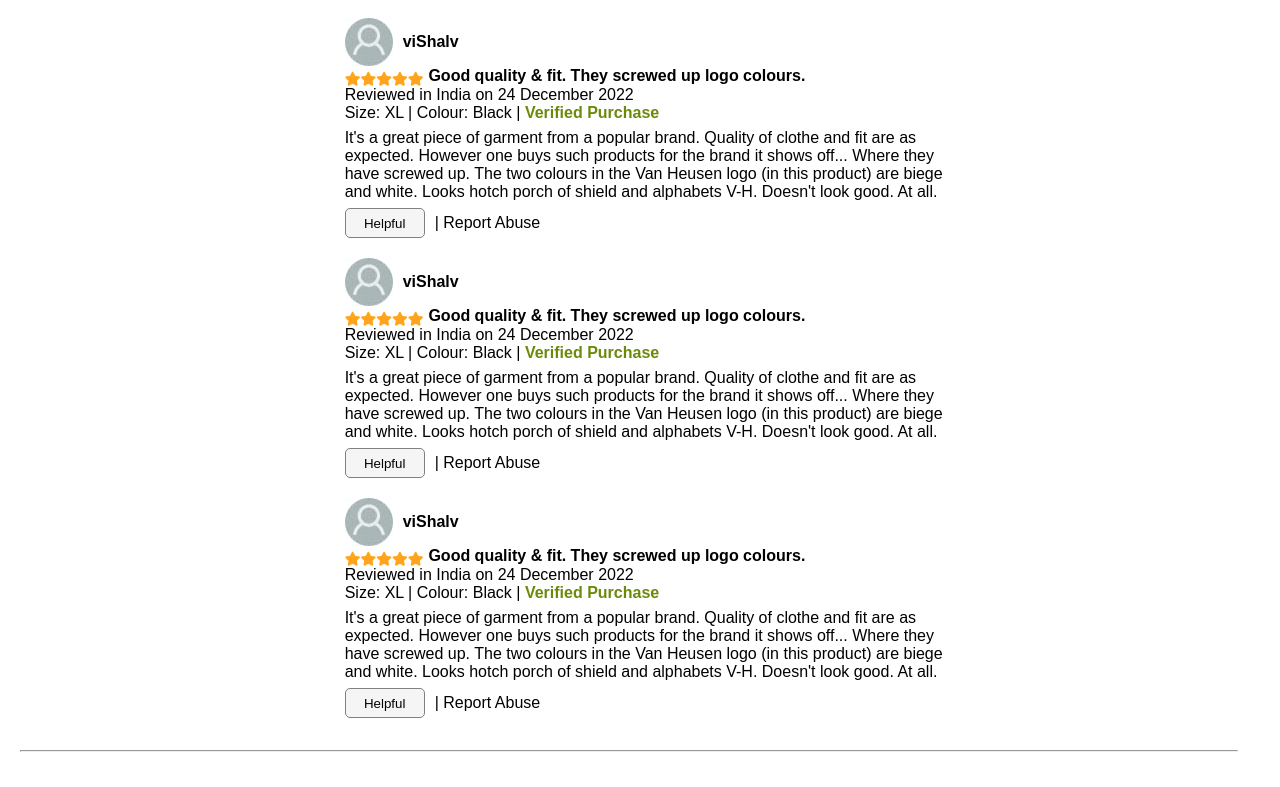
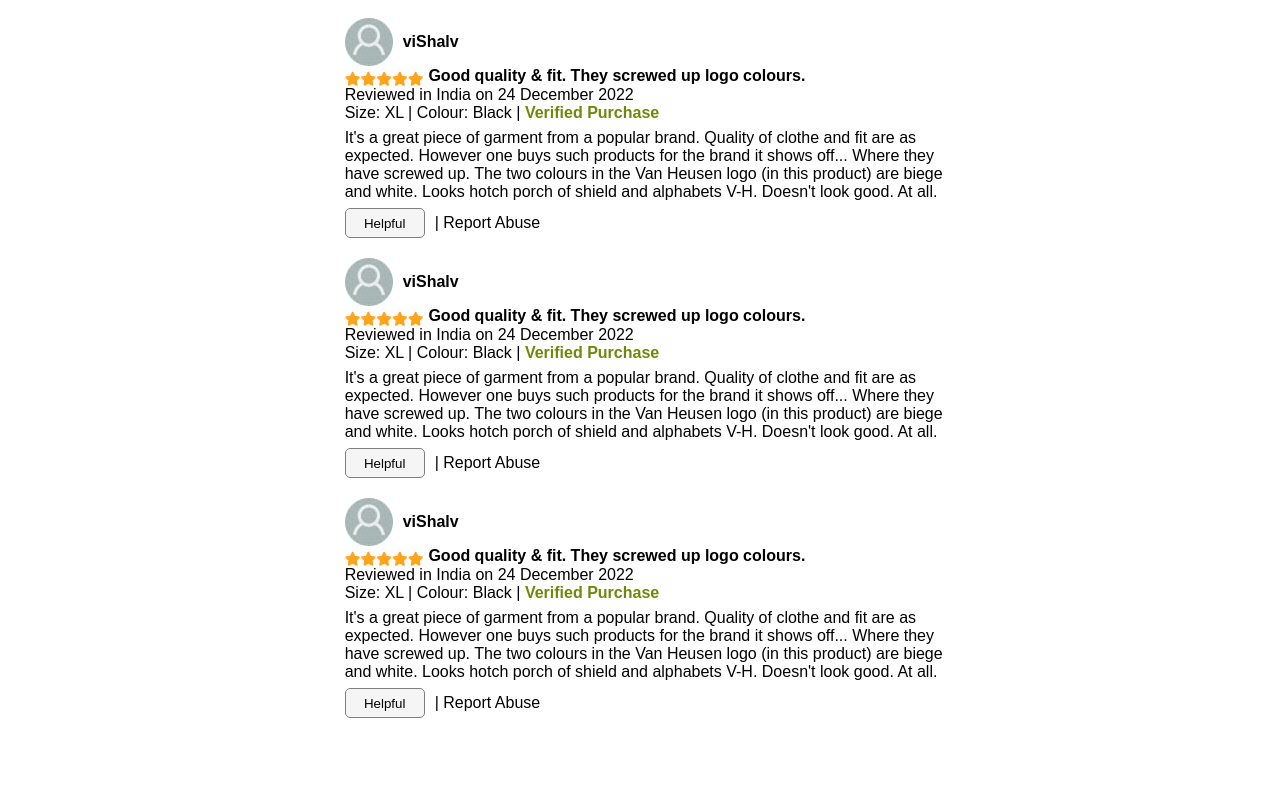
Before and after one commit to deeveshgupta70/ProductClone, a React (Create React App) app: page / in a window 1280 px wide. Shown: the part 4815-5602 px from the top of the page. After the commit the page ends 5533 px from the top, so only its background shows below. Built offline with nearby package versions, Linux system fonts and the light colour scheme.

Commit message:
rm customer hr

```diff
--- a/src/components/Customer.js
+++ b/src/components/Customer.js
@@ -178,7 +178,6 @@ const Customer = () => {
         </div>
 
     </div>
-    <hr style={{width : '95vw', marginLeft :"20px"}}></hr>
     </>
   )
 }
```
